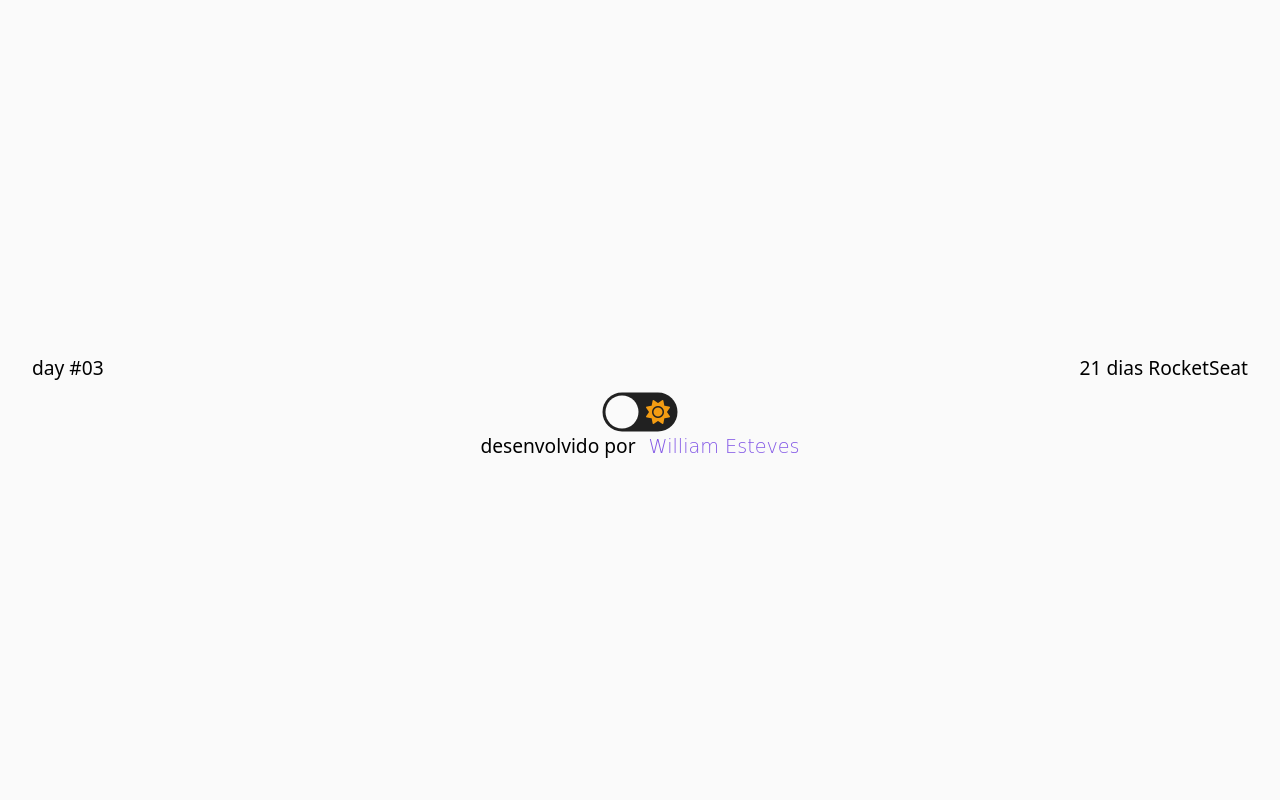
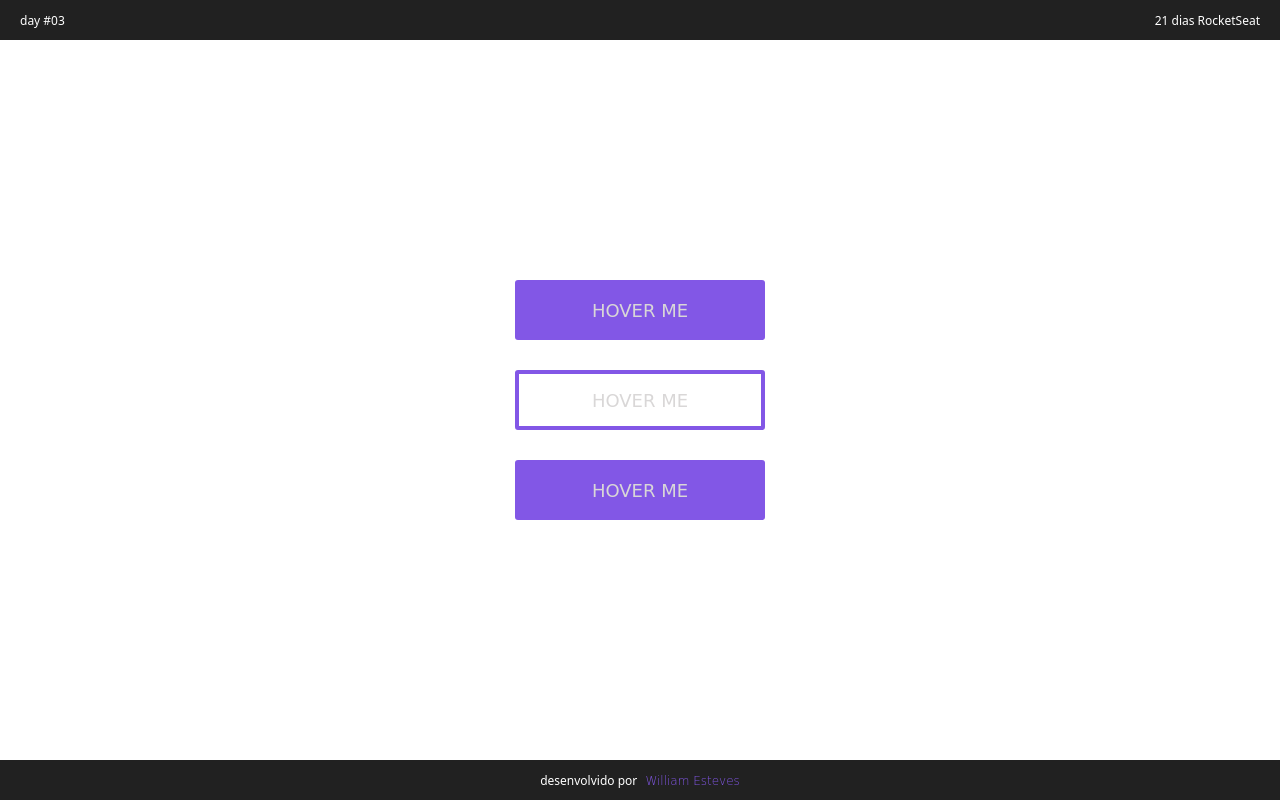
Before and after one commit to william-esteves/21days-RocketSeat, a plain HTML site: page Dia 03 - Criar um botão animado/index.html in a window 1280 px wide. Drawn offline with Linux system fonts and the light colour scheme; a web font is replaced by a local one.

Commit message:
:boom: fix: fixed files of 3th day of the challenge

```diff
--- a/Dia 03 - Criar um botão animado/index.html
+++ b/Dia 03 - Criar um botão animado/index.html
@@ -16,19 +16,15 @@
     <h4>day #03 </h4>
     <h4>21 dias RocketSeat</h4>
   </header>
-  <div class="wrapper-toggle">
-    <input type="checkbox" class="checkbox" id="chk">
-    <label for="chk" class="label">
-      <i class="fa-solid fa-moon"></i>
-      <i class="fa-solid fa-sun"></i>
-      <div class="toggle"></div>
-    </label>
+  <div class="wrapper-buttons">
+  <button class="btn btn-1">hover me</button>
+  <button class="btn btn-2">hover me</button>
+  <button class="btn btn-3">hover me</button>
   </div>
 
   <footer>
     <p>desenvolvido por <a href="https://www.linkedin.com/in/williamesteves/">William Esteves</a></p>
   </footer>
-  <script src="script.js"></script>
 
 </body>
 
--- a/Dia 03 - Criar um botão animado/script.js
+++ /dev/null
@@ -1,5 +0,0 @@
-const chk = document.getElementById('chk')
-
-chk.addEventListener('change', () => {
-  document.body.classList.toggle('dark')
-})
--- a/Dia 03 - Criar um botão animado/style.css
+++ b/Dia 03 - Criar um botão animado/style.css
@@ -1,4 +1,8 @@
 @import url("https://fonts.googleapis.com/css2?family=Dela+Gothic+One&family=Monoton&display=swap");
+
+:root {
+  font-size: 62.5%;
+}
 
 * {
   margin: 0;
@@ -8,81 +12,97 @@
 
 body {
   align-items: center;
-  background-color: #fafafa;
   display: flex;
   flex-direction: column;
   justify-content: center;
   transition: 0.2s linear;
+  min-height: 100vh;
 
-  min-height: 100vh;
-}
-
-body.dark,
-footer.dark {
-  background: #212121;
   color: #fff;
 }
 
 header {
+  background: #212121;
+  color: #fff;
   align-items: center;
   display: flex;
   height: 5vh;
   justify-content: space-between;
-  padding: 2rem;
+  padding: 0 2rem;
   width: 100%;
-
 }
 
-.wrapper {
-display: grid;
-place-content: center;
+.wrapper-buttons {
+  display: grid;
+  place-content: center;
+  height: 90vh;
+  gap: 3rem;
+}
 
-height: 85vh;
+.btn {
+  width: 25rem;
+  height: 6rem;
+  background-color: #8257e6;
+  border: none;
+  border-radius: .3rem;
+  color: rgb(217, 215, 215);
+  font-size: 1.8rem;
+  text-transform: uppercase;
+  font-family: "Dela Gothic One", cursive;
+  cursor: pointer;
+}
+
+.btn:hover {
+  color: #fff;
+}
 
 
+/* button 1 */
+.btn-1:hover {
+  animation: btn-jumping 1s ease-in alternate infinite;
 }
 
-.checkbox {
-  opacity: 0;
-  position: absolute;
+/* button 2 */
+.btn-2 {
+  transition: all 0.3s ease;
+  overflow: hidden;
+  position: relative;
+  background-color: transparent;
+  border: .4rem solid #8257e6;
 }
 
-.label {
-  align-items: center;
-  background-color: #212121;
-  border-radius: 50px;
-  cursor: pointer;
-  display: flex;
-  height: 26px;
-  justify-content: space-between;
-  padding: 5px;
-  position: relative;
-  transform: scale(1.5);
-  width: 50px;
+.btn-2:after {
+  transition: all 400ms ease-in-out;
+  position: absolute;
+  content: " ";
+  top: 0;
+  left: 0;
+  z-index: -1;
+  width: 100%;
+  height: 100%;
+  -webkit-transform: scale(.1);
+  transform: scale(.1);
 }
 
-.label .toggle {
-  background-color: #fafafa;
-  border-radius: 50%;
-  height: 22px;
-  left: 2px;
-  position: absolute;
-  top: 2px;
-  transform: translateX(0px);
-  transition: transform 0.2s linear;
-  width: 22px;
+.btn-2:hover {
+  color: #fff;
 }
 
-.checkbox:checked + .label .toggle {
-  transform: translateX(24px);
+.btn-2:hover:after {
+  background: #8257e6;
+  -webkit-transform: scale(1);
+  transform: scale(1);
 }
 
-.fa-moon {
-  color: #f1c40f;
+.btn-3 {
+  transition: 800ms 200ms ease-in-out;
 }
 
-.fa-sun {
-  color: #f39c12;
+.btn-3:hover {
+  background-color: #926dea;
+  box-shadow: #926dea88 0.5rem 0.5rem, #926dea6a 1rem 1rem,
+    #926dea33 1.5rem 1.5rem, #926dea1a 2rem 2rem, #926dea0d 2.5rem 2.5rem;
+
 }
 
 footer {
@@ -90,6 +110,9 @@ footer {
   align-items: center;
   justify-content: center;
   display: flex;
+  background: #212121;
+  color: #fff;
+  width: 100vw;
 }
 
 h4,
@@ -106,3 +129,12 @@ a {
   font-family: "Dela Gothic One", cursive;
   color: #8257e6;
 }
+
+
+/* button jumping */
+
+@keyframes btn-jumping {
+  to {
+    transform: translateY(2rem);
+  }
+}
```
